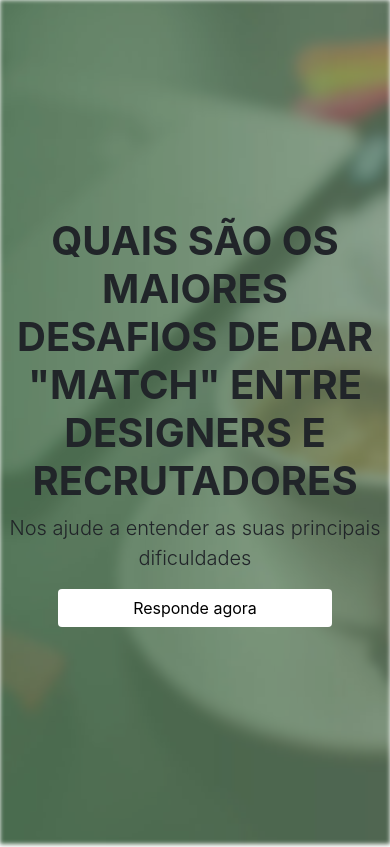
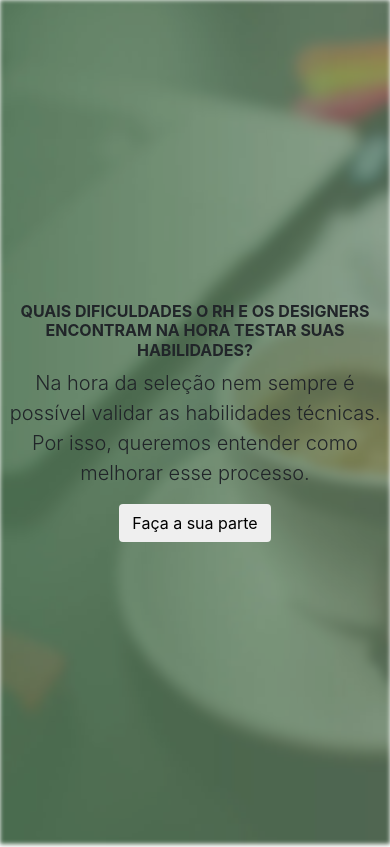
Before and after one commit to Mhsolidade/assignment2, a website: page public/index.html in a window 390 px wide. Shown: the top 847 px of the page. Drawn offline with nearby package versions, Linux system fonts and the light colour scheme; a script that the page names is missing.

Commit message:
nova pagina header

```diff
--- a/public/css/style.css
+++ b/public/css/style.css
@@ -128,9 +128,10 @@ footer{
     font-size: 1.5rem;
     font-weight: bold;
  }
+/*____________________________________________________________________*/
+/*             tela media             768px*/
 
-
- @media( max-width: 370px){
+ @media( max-width: 300px){
     .btn-img-size {
         width: 7.5rem;
         height: 8.5rem;
@@ -141,9 +142,12 @@ footer{
         max-width: 100%;
         max-height: 100%;
     }
+    .header-conteudo h1{
+        font-size: 1.3rem;
+    }
  }
-
-
+/*____________________________________________________________________*/
+/*             tela media             768px*/
 @media( max-width: 768px){
     .grid-imag{
     display: grid;
@@ -164,7 +168,9 @@ footer{
 
 }
 
-
+.header-conteudo h1{
+    font-size: 1rem;
+}
 
 /*    ______________________*/
 
--- a/public/index.html
+++ b/public/index.html
@@ -65,13 +65,10 @@
 
         <div class="header-conteudo d-flex flex-column justify-content-center align-items-center">
 
-
-
-        <h1 class="font-weight-bold  text-uppercase">quais são os maiores desafios de dar "match" entre designers e recrutadores</h1>
-        <p class="lead  ">Nos ajude a entender as suas principais dificuldades
-        </p>
-        <input class=" btn" type="" value="Responde agora">
-
+            <h1 class="font-weight-bold  text-uppercase">Quais dificuldades o RH e os Designers encontram na hora testar suas habilidades?</h1>
+            <p class="lead  ">Na hora da seleção nem sempre é possível validar as habilidades técnicas. Por isso, queremos entender como melhorar esse processo.
+            </p>
+            <button class=" btn" type="" value="Responde agora">Faça a sua parte</button>
 
         </div>
 
@@ -97,7 +94,7 @@
                                 <label for="designer">
                                     <img class="rounded btn-img-size" alt="botao designer" src="./images/designer.png">
                                     <input id="designer" type="radio" name="lead-alvo" value="B2C" required />
-                                    </img>
+
                                 </label>
 
                                 <input id="recruta" type="radio" name="lead-alvo" value="B2B" required />
@@ -145,7 +142,7 @@
             <div class="container">
                 <div class="d-flex justify-content-md-around m-4 conteudo-bloco-terceiro">
                     <div class="divx-50">
-                        <img class=" img-fluid img-thumbnai rounded img-body" src="./images/img-aoponto.png" class="img-fluid" alt="Responsive image">
+                        <img class=" img-fluid img-thumbnai rounded img-body" src="./images/problemas.jpg" class="img-fluid" alt="Responsive image">
 
                     </div>
                     <div class="d-flex flex-md-column divx-50 m-3 form-problemas">
```
Also changed, not shown: public/images/problemas.jpg (renamed from public/images/Imagem-Problemas.jpg).
